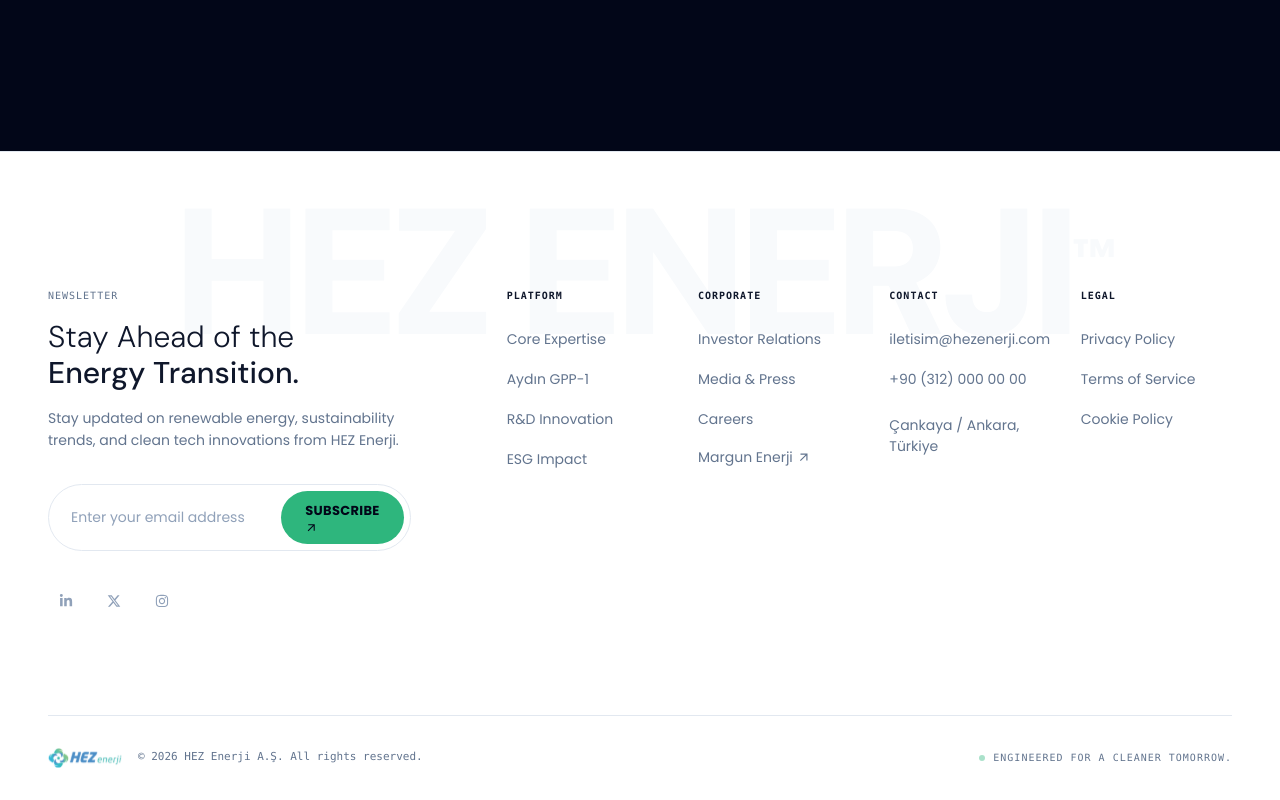
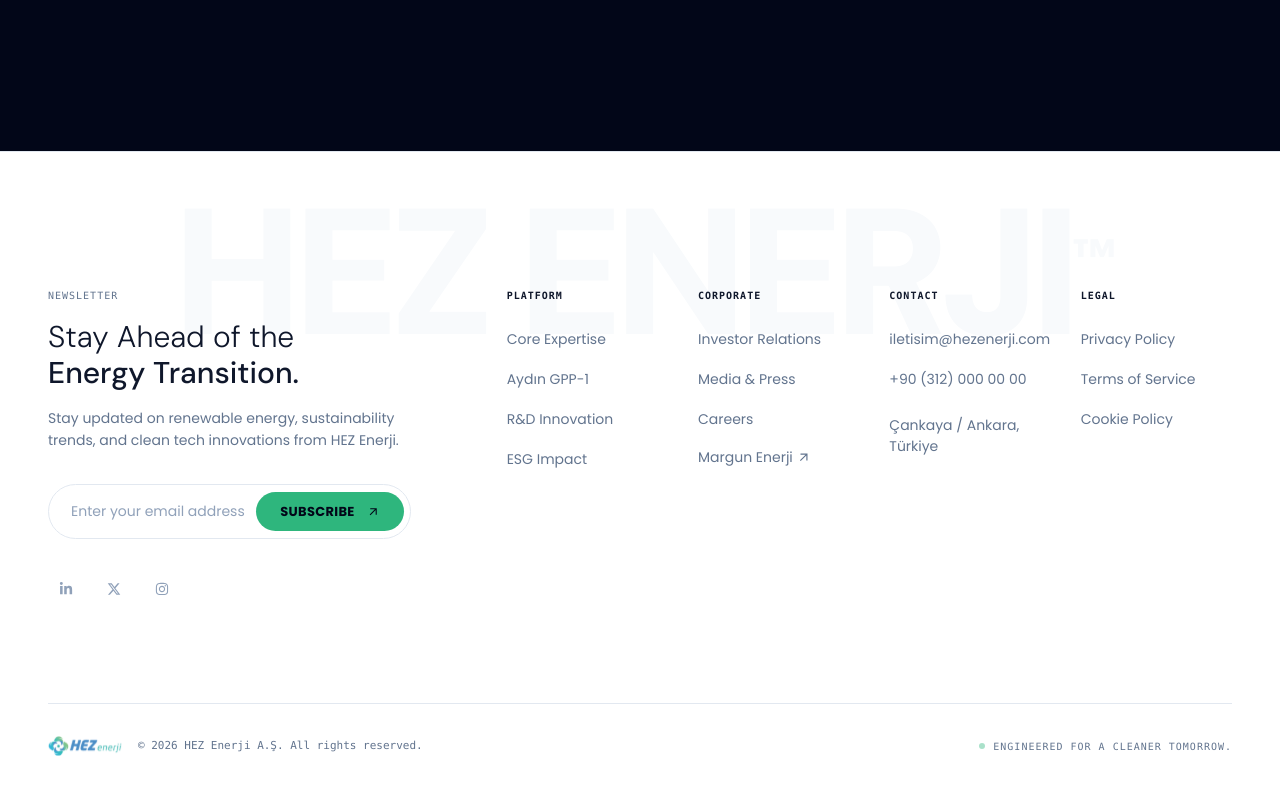
Before and after one commit to itseghosime-dev/hezenerji, a Next.js app: page / in a window 1280 px wide. Shown: the part 9912-10712 px from the top of the page. Built offline with nearby package versions, Linux system fonts and the light colour scheme; no server answers.

Commit message:
feat: Enhance subscription button layout with flexbox for better alignment

```diff
--- a/components/layout/bottom/Footer.tsx
+++ b/components/layout/bottom/Footer.tsx
@@ -49,7 +49,7 @@
               />
               <button
                 type="submit"
-                className="bg-primary text-slate-950 rounded-full px-6 py-2.5 text-[13px] font-bold tracking-wide uppercase hover:bg-slate-900 hover:text-white transition-colors duration-300 shrink-0"
+                className="bg-primary text-slate-950 rounded-full px-6 flex items-center gap-3 py-2.5 text-[13px] font-bold tracking-wide uppercase hover:bg-slate-900 hover:text-white transition-colors duration-300 shrink-0"
               >
                 Subscribe <MdOutlineArrowOutward />
               </button>
```
